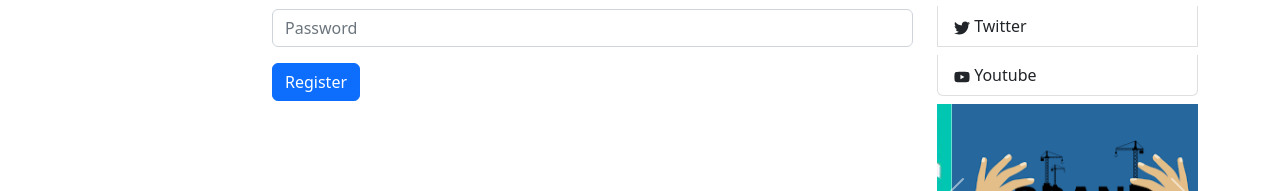
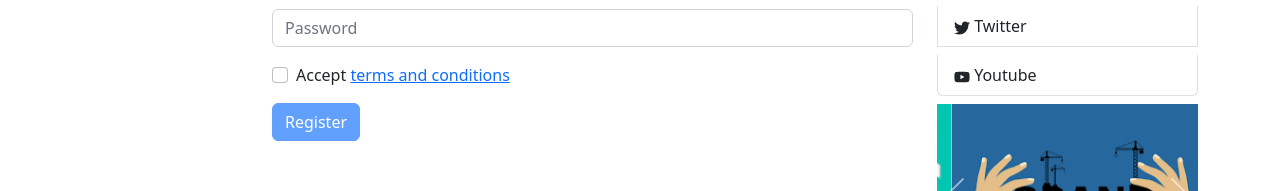
Before and after one commit to susmoysaha6/dragon-news-client-site, a React (Create React App) app: page /register in a window 1280 px wide. Shown: the part 361-552 px from the top of the page. Built offline with nearby package versions, Linux system fonts and the light colour scheme; no server answers.

Commit message:
terms components , register button disabled and checkbox accepted

```diff
--- a/src/Pages/Login/Register/Register.js
+++ b/src/Pages/Login/Register/Register.js
@@ -1,11 +1,12 @@
 import React, { useContext, useState } from 'react';
 import Button from 'react-bootstrap/Button';
 import Form from 'react-bootstrap/Form';
-import { useNavigate } from 'react-router-dom';
+import { Link, useNavigate } from 'react-router-dom';
 import { AuthContext } from '../../../contexts/AuthProvider/AuthProvider';
 
 const Register = () => {
     const [error, setError] = useState('');
+    const [accepted, setAccepted] = useState(false);
     const { createUser } = useContext(AuthContext);
     const navigate = useNavigate();
     const handleSubmit = event => {
@@ -30,7 +31,9 @@
             });
 
     }
-
+    const handleAccepted = event => {
+        setAccepted(event.target.checked);
+    };
     return (
         <Form onSubmit={handleSubmit}>
             <Form.Group className="mb-3" controlId="formBasicEmail">
@@ -53,7 +56,13 @@
                 <Form.Label>Password</Form.Label>
                 <Form.Control name="password" type="password" placeholder="Password" required />
             </Form.Group>
-            <Button variant="primary" type="submit">
+            <Form.Group className="mb-3" controlId="formBasicCheckbox">
+                <Form.Check
+                    type="checkbox"
+                    onClick={handleAccepted}
+                    label={<>Accept <Link to="/terms">terms and conditions</Link> </>} />
+            </Form.Group>
+            <Button variant="primary" type="submit" disabled={!accepted}>
                 Register
             </Button>
             <br />
--- /dev/null
+++ b/src/Pages/Others/TermsAndConditions/TermsAndConditions.js
@@ -0,0 +1,13 @@
+import React from 'react';
+import { Link } from 'react-router-dom';
+
+const TermsAndConditions = () => {
+    return (
+        <div>
+            <h3>Here is our terms and conditions</h3>
+            <p> Go back  <Link to="/register">Register</Link> </p>
+        </div >
+    );
+};
+
+export default TermsAndConditions;
--- a/src/Routes/Routes/Routes.js
+++ b/src/Routes/Routes/Routes.js
@@ -5,6 +5,7 @@
 import Login from "../../Pages/Login/Login/Login";
 import Register from "../../Pages/Login/Register/Register";
 import News from "../../Pages/News/News/News";
+import TermsAndConditions from "../../Pages/Others/TermsAndConditions/TermsAndConditions";
 import PrivateRoutes from "../PrivateRoutes/PrivateRoutes";
 
 export const router = createBrowserRouter([
@@ -34,6 +35,10 @@
             {
                 path: '/register',
                 element: <Register></Register>
+            },
+            {
+                path: '/terms',
+                element: <TermsAndConditions></TermsAndConditions>
             }
 
         ]
```
